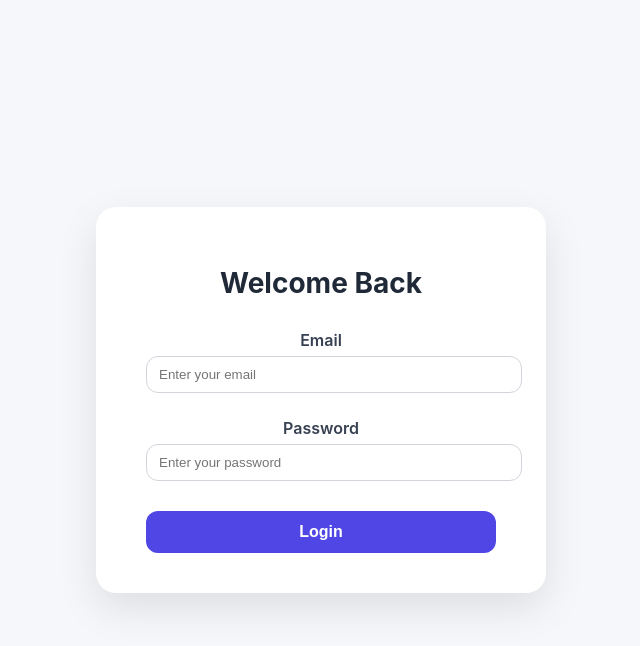
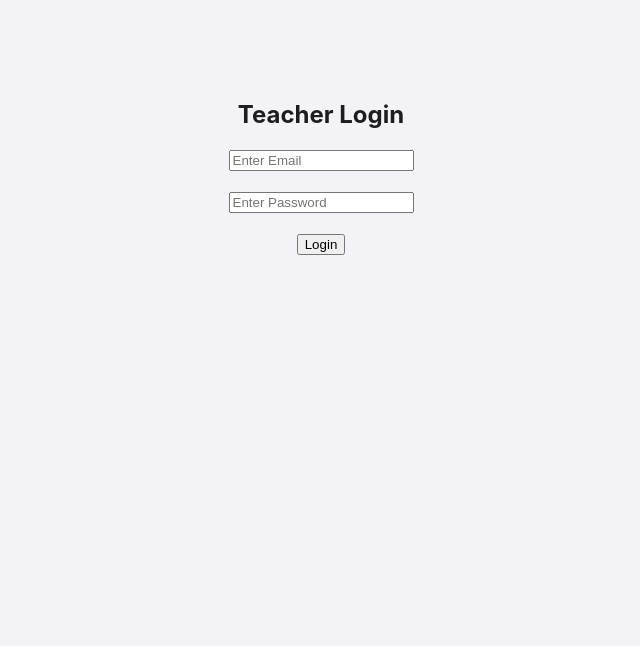
Before and after one commit to sathvikathogaru-max/student-dashboard-frontend, a React (Vite) app: page / in a window 1280 px wide. Shown: the top 646 px of the page, without its empty margins (319-959 px from the left). Built offline with nearby package versions, Linux system fonts and the light colour scheme.

Commit message:
updated backend api url

```diff
--- a/package.json
+++ b/package.json
@@ -10,7 +10,6 @@
     "preview": "vite preview"
   },
   "dependencies": {
-    "axios": "^1.15.0",
     "chart.js": "^4.5.1",
     "jspdf": "^4.2.0",
     "lucide-react": "^0.575.0",
--- a/src/App.jsx
+++ b/src/App.jsx
@@ -1,23 +1,65 @@
-import { BrowserRouter, Routes, Route } from "react-router-dom";
+import React, { useState } from "react";
 import axios from "axios";
 
-import Login from "./pages/Login";
-import StudentDashboard from "./pages/StudentDashboard";
-import TeacherDashboard from "./pages/TeacherDashboard";
+const Login = () => {
 
-// backend base URL
-axios.defaults.baseURL = "https://your-backend-url.onrender.com";
+  const [email, setEmail] = useState("");
+  const [password, setPassword] = useState("");
 
-function App() {
+  // Backend API URL
+  const API = "https://your-backend-name.onrender.com/teacher-login";
+
+  const handleLogin = async (e) => {
+    e.preventDefault();
+
+    try {
+      const response = await axios.post(API, {
+        email: email,
+        password: password
+      });
+
+      console.log("Login Success:", response.data);
+      alert("Login Successful!");
+
+    } catch (error) {
+      console.error("Login Error:", error);
+      alert("Login Failed");
+    }
+  };
+
   return (
-    <BrowserRouter>
-      <Routes>
-        <Route path="/" element={<Login />} />
-        <Route path="/student" element={<StudentDashboard />} />
-        <Route path="/teacher" element={<TeacherDashboard />} />
-      </Routes>
-    </BrowserRouter>
+    <div style={{ textAlign: "center", marginTop: "100px" }}>
+      <h2>Teacher Login</h2>
+
+      <form onSubmit={handleLogin}>
+        <div>
+          <input
+            type="email"
+            placeholder="Enter Email"
+            value={email}
+            onChange={(e) => setEmail(e.target.value)}
+            required
+          />
+        </div>
+
+        <br />
+
+        <div>
+          <input
+            type="password"
+            placeholder="Enter Password"
+            value={password}
+            onChange={(e) => setPassword(e.target.value)}
+            required
+          />
+        </div>
+
+        <br />
+
+        <button type="submit">Login</button>
+      </form>
+    </div>
   );
-}
+};
 
-export default App;
+export default Login;
--- a/src/pages/Login.jsx
+++ b/src/pages/Login.jsx
@@ -10,16 +10,13 @@ function Login() {
   const [password, setPassword] = useState("");
   const [error, setError] = useState("");
 
-  const API = "https://YOUR_RENDER_BACKEND_URL.onrender.com";
-
   const handleSubmit = async (e) => {
     e.preventDefault();
-    setError("");
 
     try {
 
-      // Teacher login
-      let response = await fetch(`${API}/teacher-login`, {
+      // try teacher login first
+      let response = await fetch("http://localhost:5000/teacher-login", {
         method: "POST",
         headers: {
           "Content-Type": "application/json"
@@ -27,7 +24,6 @@ function Login() {
         body: JSON.stringify({ email, password })
       });
 
-      if (response.ok) {
       let data = await response.json();
 
       if (data.success) {
@@ -35,10 +31,9 @@ function Login() {
         navigate("/teacher");
         return;
       }
-      }
 
-      // Student login
-      response = await fetch(`${API}/student-login`, {
+      // try student login
+      response = await fetch("http://localhost:5000/student-login", {
         method: "POST",
         headers: {
           "Content-Type": "application/json"
@@ -46,21 +41,17 @@ function Login() {
         body: JSON.stringify({ email, password })
       });
 
-      if (response.ok) {
-        let data = await response.json();
+      data = await response.json();
 
       if (data.success) {
         localStorage.setItem("loggedInUser", JSON.stringify(data.user));
         navigate("/student");
-          return;
-        }
+      } else {
+        setError("Invalid email or password");
       }
 
-      setError("Invalid email or password");
-
     } catch (err) {
-      console.error(err);
-      setError("Server error. Please try again.");
+      setError("Server error");
     }
   };
 
--- a/src/pages/TeacherDashboard.jsx
+++ b/src/pages/TeacherDashboard.jsx
@@ -16,7 +16,7 @@ function TeacherDashboard() {
   /* ---------------- FETCH STUDENTS FROM BACKEND ---------------- */
 
   useEffect(() => {
-    fetch("http://localhost:5000/students")
+    fetch("https://student-dashboard-backend.onrender.com/api/login")
       .then(res => res.json())
       .then(data => setStudents(data))
       .catch(err => console.log(err));
```
Also changed, not shown: 1 other file (tests, documents, lock files or other folders). Lines whose indentation alone changed are shown as unchanged.
